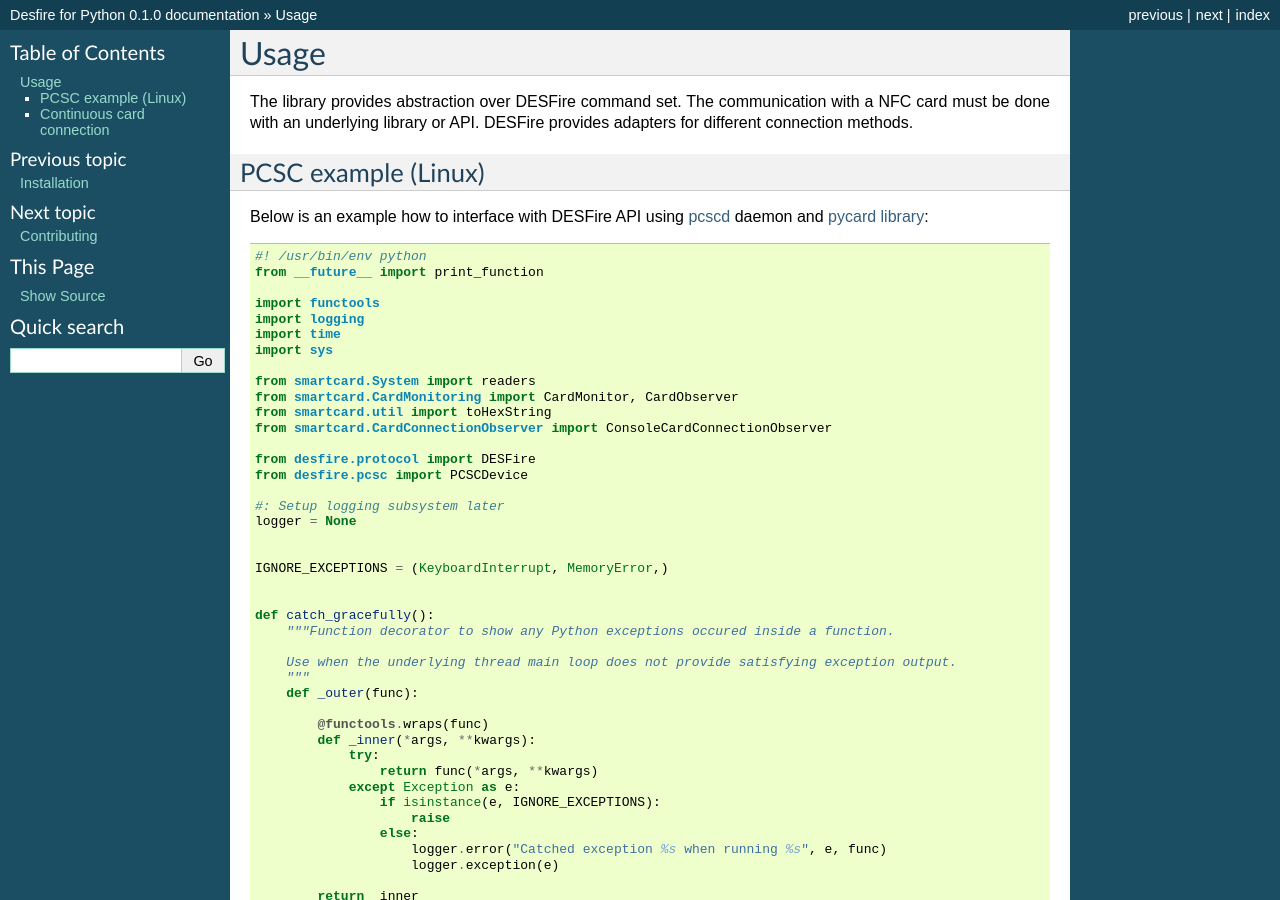
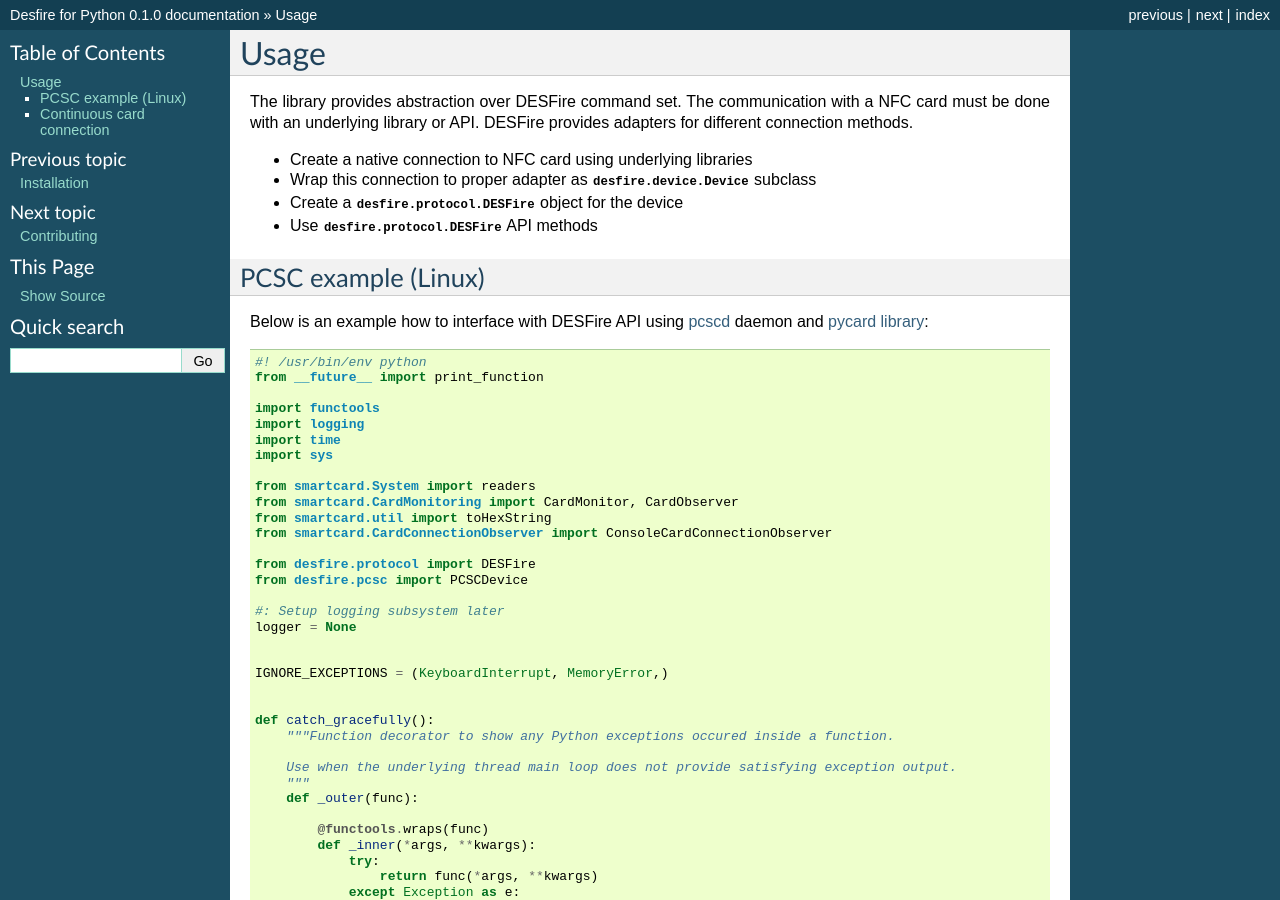
Before and after one commit to miohtama/desfire, a Sphinx documentation site: the page built from docs/usage.rst, in a window 1280 px wide and 900 px high. Built offline with Sphinx 7.4.7, drawn with Linux system fonts in a browser that asks for light colours; the version number is read from the project's files by our own code.

Commit message:
Added simple walkthrough

```diff
--- a/docs/usage.rst
+++ b/docs/usage.rst
@@ -3,6 +3,14 @@ Usage
 =====
 
 The library provides abstraction over DESFire command set. The communication with a NFC card must be done with an underlying library or API. DESFire provides adapters for different connection methods.
+
+* Create a native connection to NFC card using underlying libraries
+
+* Wrap this connection to proper adapter as :py:class:`desfire.device.Device` subclass
+
+* Create a :py:class:`desfire.protocol.DESFire` object for the device
+
+* Use :py:class:`desfire.protocol.DESFire` API methods
 
 PCSC example (Linux)
 ====================
```
